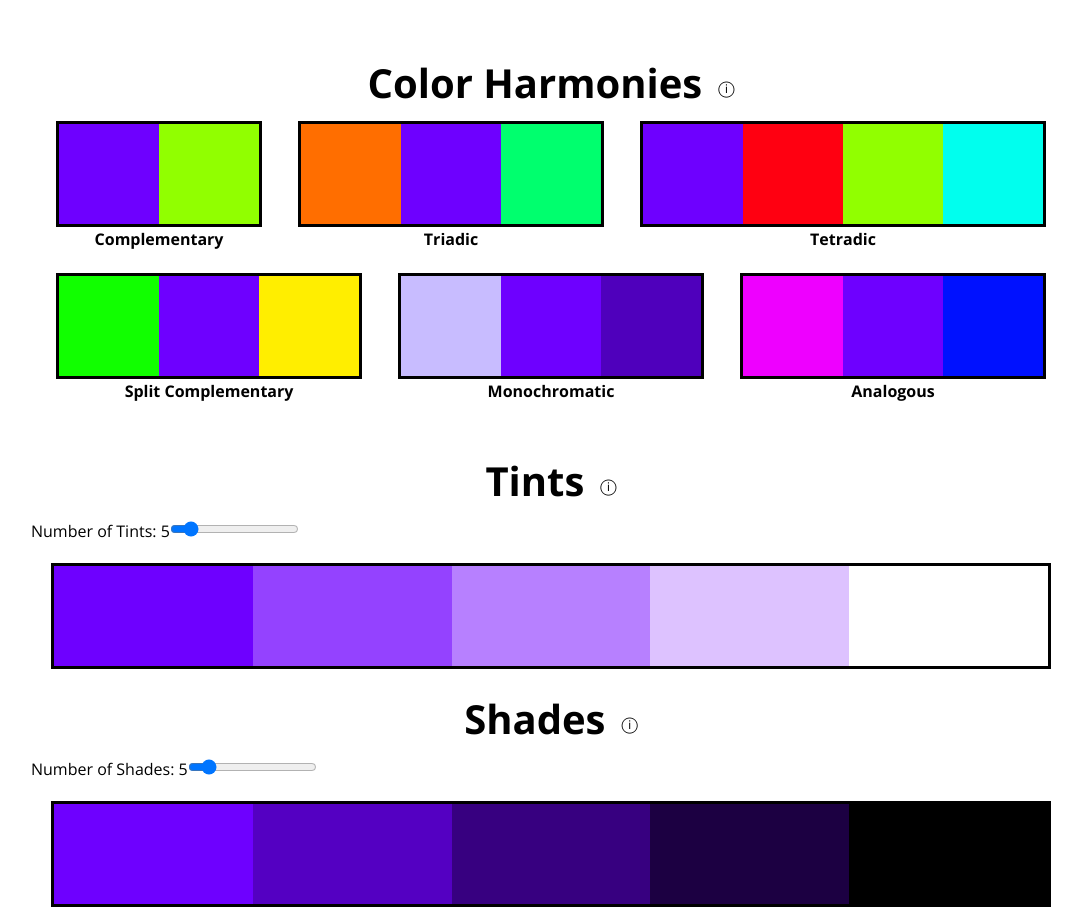
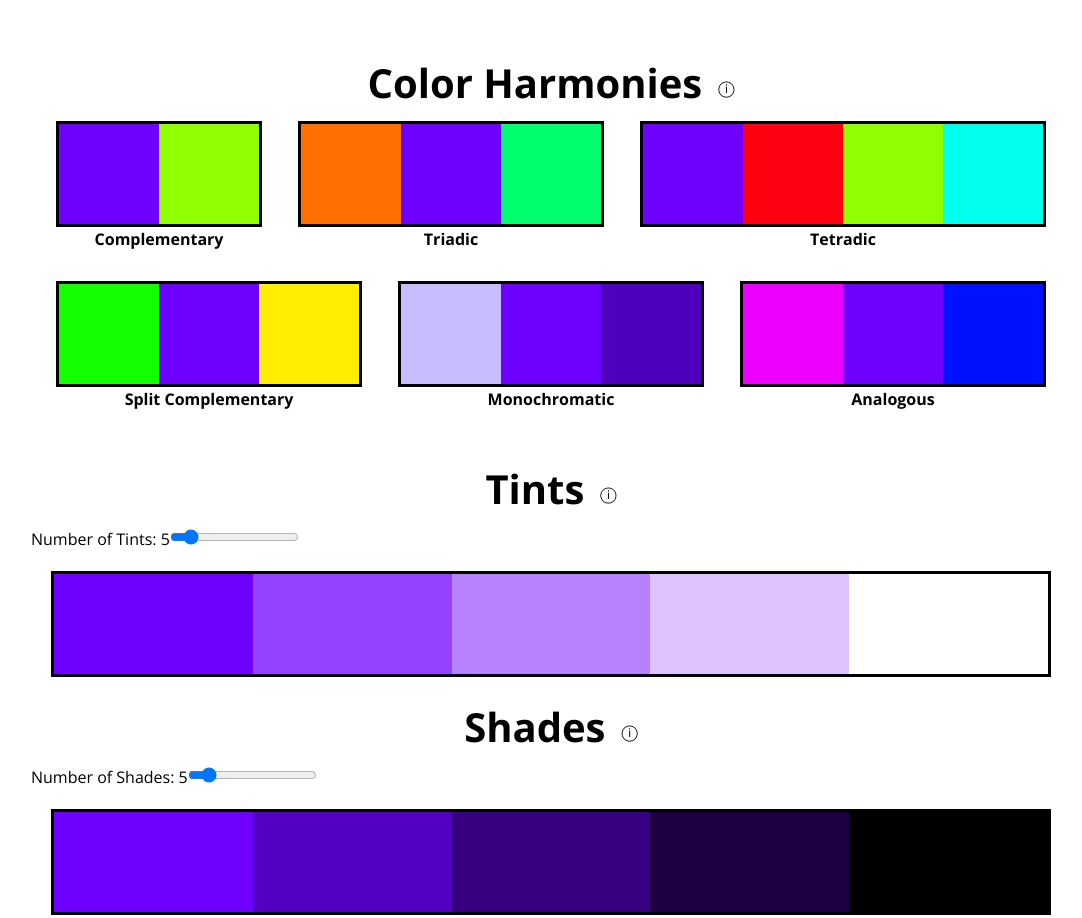
Before and after one commit to amandahinton/huetility, a React (Vite) app: page / in a window 1280 px wide. Shown: the part 1520-2438 px from the top of the page, without its empty margins (89-1171 px from the left). Built offline with nearby package versions, Linux system fonts and the light colour scheme.

Commit message:
make gaps visually same

```diff
--- a/src/components/harmonies/Harmonies.css
+++ b/src/components/harmonies/Harmonies.css
@@ -12,7 +12,7 @@
   justify-content: center;
   max-width: 1000px;
   column-gap: 36px;
-  row-gap: 22px;
+  row-gap: 30px;
 }
 
 @media (max-width: 712px) {
```
